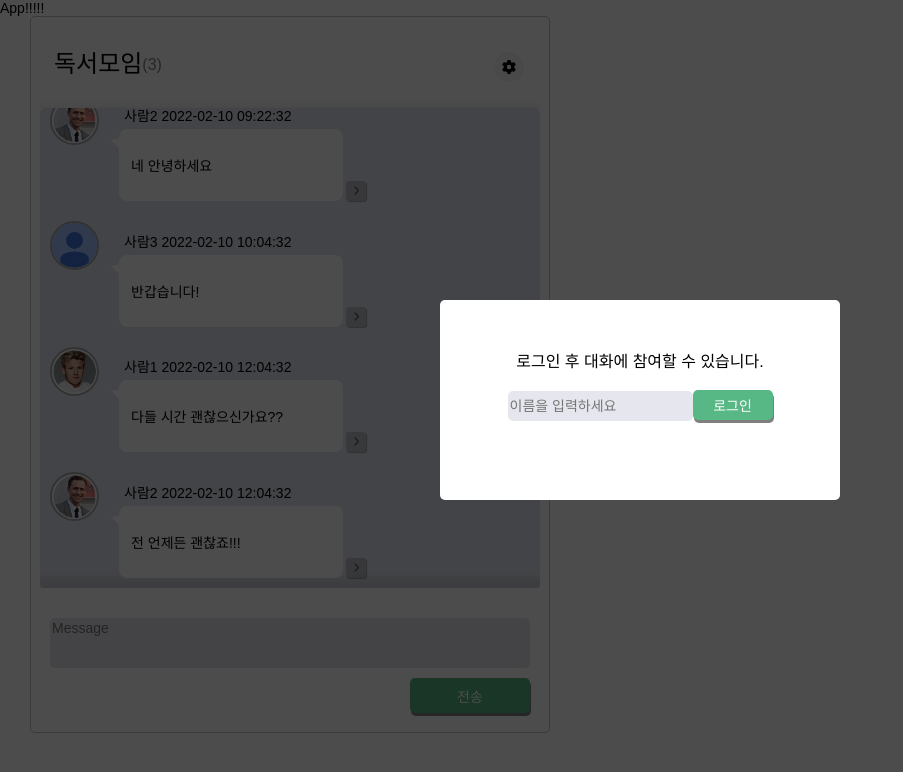
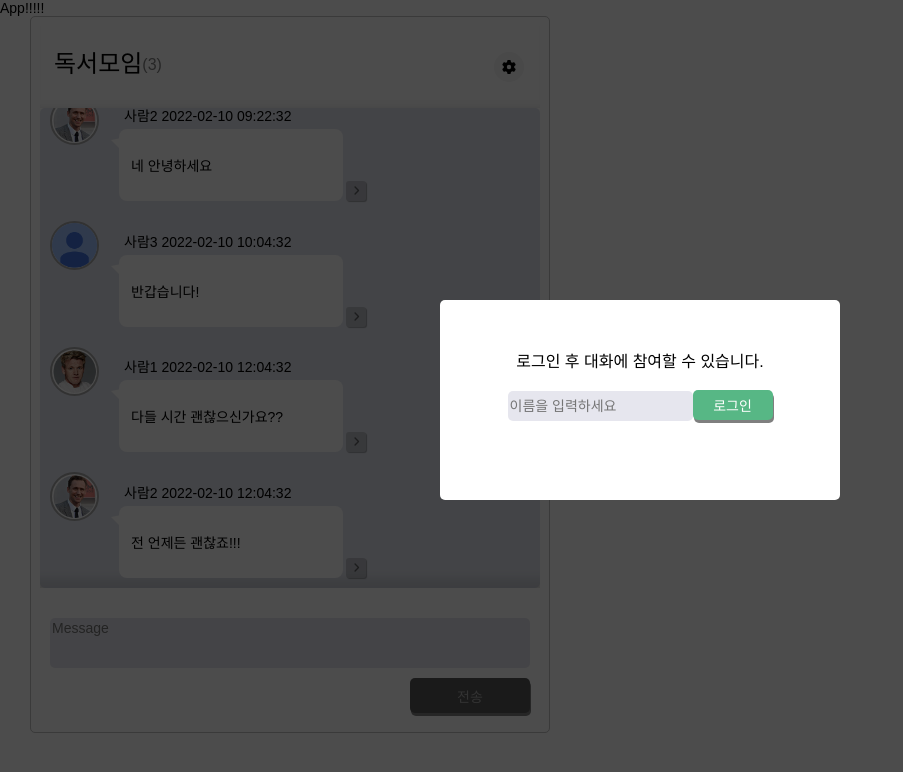
Before and after one commit to WongueShin/2ndweek-swit-task, a React (Create React App) app: page / in a window 1280 px wide. Shown: the top 772 px of the page, without its empty margins (0-903 px from the left). Built offline with nearby package versions, Linux system fonts and the light colour scheme.

Commit message:
Modify: /Input 아무것도 입력하지 않았을경우 엔터를 누르면 알람창을 표시하고 메시지가 전송되지 않게 수정하였습니다. 아무것도 입력되지 않으면 전송버튼이 활성화 되지 않도록 수정했습니.

```diff
--- a/src/Components/Messenger/Input/index.Input.tsx
+++ b/src/Components/Messenger/Input/index.Input.tsx
@@ -56,6 +56,10 @@ const handleOnChange = ({e, setMessageValue, reply}:OnChangeArgument):void => {
 }
 
 const handleSendMessage = ({MessageValue, setMessageValue,  ChatListData, setChatListData, reply, setReply, user}:SendMessageArgument):void => {
+    if(MessageValue.length === 0){
+        alert("메시지를 입력해주세요");
+        return;
+    }
     const newChatListData = [...ChatListData];
     newChatListData.push({
         userId: user.userId,
@@ -93,7 +97,7 @@ const Input = ({reply, setReply , ChatListData,  setChatListData}:InputPropsType
                 />
             </S.MessageForm>
             <S.ButtonWarpper>
-                <S.SendButton onClick={e=>{handleSendMessage({MessageValue, setMessageValue,  ChatListData,  setChatListData, reply, setReply ,user})}}>
+                <S.SendButton disabled={MessageValue.length === 0}  onClick={e=>{handleSendMessage({MessageValue, setMessageValue,  ChatListData,  setChatListData, reply, setReply ,user})}}>
                     전송
                 </S.SendButton>
             </S.ButtonWarpper>
--- a/src/Components/Messenger/Input/style.input.ts
+++ b/src/Components/Messenger/Input/style.input.ts
@@ -62,4 +62,8 @@ export const SendButton = styled.button`
         position: relative;
         top:2px;
     }
+    &:disabled{
+        background-color: #575757;
+        color: #ababab;
+    }
 `
```
